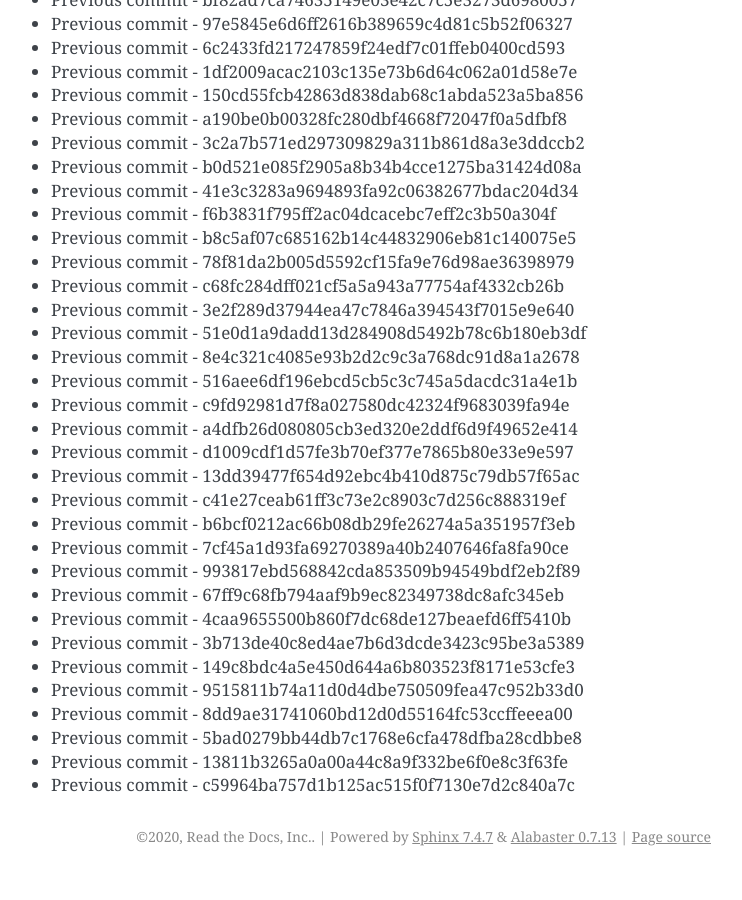
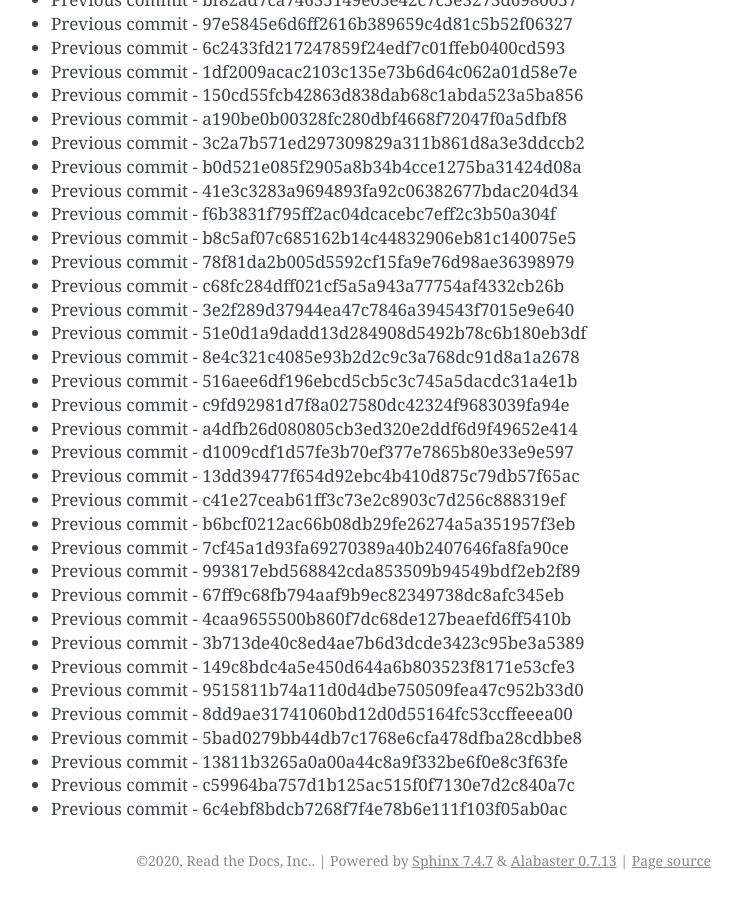
Before and after one commit to readthedocs/rtd-git-stresstest, a Sphinx documentation site: the page built from docs/updates.rst, in a window 1280 px wide and 900 px high, scrolled down 42871 px. Shown: the whole window, without its empty margins (399-1141 px from the left). Built offline with Sphinx 7.4.7, drawn with Linux system fonts in a browser that asks for light colours; before the commit the page ends 43747 px from its top, so only the background shows below that.

Commit message:
Generating commit from previous: 6c4ebf8bdcb7268f7f4e78b6e111f103f05ab0ac

```diff
--- a/docs/updates.rst
+++ b/docs/updates.rst
@@ -1833,3 +1833,4 @@ It can be tested for any performance characteristics.
 * Previous commit - 5bad0279bb44db7c1768e6cfa478dfba28cdbbe8
 * Previous commit - 13811b3265a0a00a44c8a9f332be6f0e8c3f63fe
 * Previous commit - c59964ba757d1b125ac515f0f7130e7d2c840a7c
+* Previous commit - 6c4ebf8bdcb7268f7f4e78b6e111f103f05ab0ac
```
